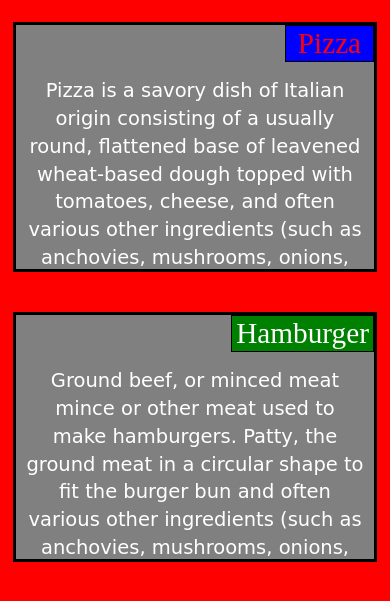
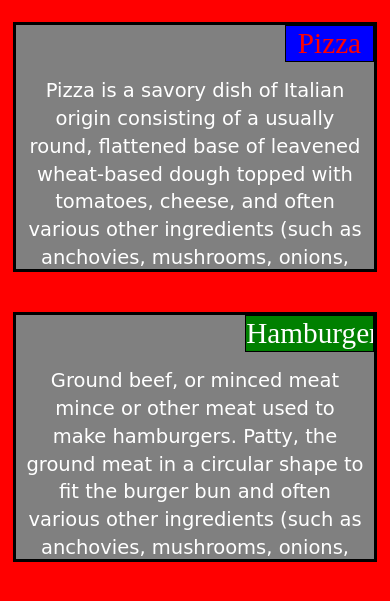
Before and after one commit to ishant77/mod3, a plain HTML site: page mod3-solution/index.html in a window 390 px wide. Shown: the part 166-767 px from the top of the page. Drawn offline with Linux system fonts and the light colour scheme.

Commit message:
Update stylesheet.css

```diff
--- a/mod3-solution/css/stylesheet.css
+++ b/mod3-solution/css/stylesheet.css
@@ -116,6 +116,10 @@ p{
 	overflow: auto;
 	font-size: 1.5em;
 	}
+	div.column2 >h2{
+	margin-left:64%;
+	width:36%;
+	}
 }
 @media(min-width: 768px){
 	.column1,.column2,.column3{
```
